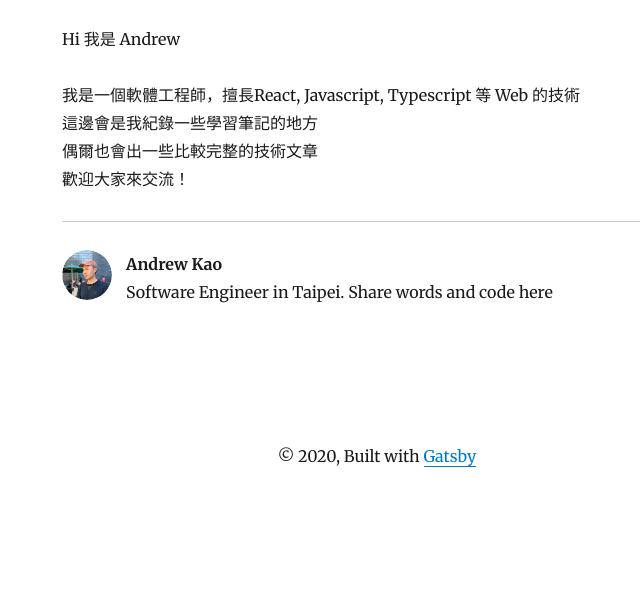
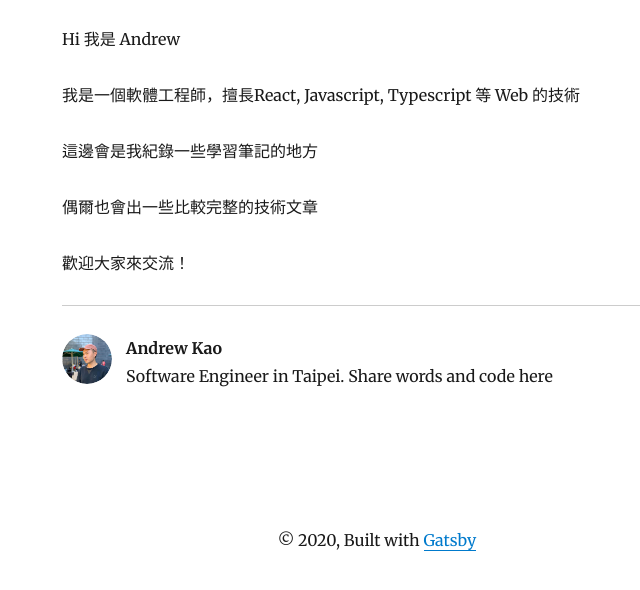
Before and after one commit to andykao1213/CT_Blog, a Gatsby site: page /blog/test/ in a window 1280 px wide. Shown: the part 198-788 px from the top of the page, without its empty margins (263-903 px from the left). Built offline with nearby package versions, Linux system fonts and the light colour scheme; Gatsby itself is replaced by a stand-in of ours; some packages are replaced by stand-ins of ours.

Commit message:
Update Blog “test”

```diff
--- a/content/blog/test.md
+++ b/content/blog/test.md
@@ -6,7 +6,10 @@ description: introduction
 ---
 Hi 我是 Andrew
 
-我是一個軟體工程師，擅長React, Javascript, Typescript 等 Web 的技術\
-這邊會是我紀錄一些學習筆記的地方\
-偶爾也會出一些比較完整的技術文章\
+我是一個軟體工程師，擅長React, Javascript, Typescript 等 Web 的技術
+
+這邊會是我紀錄一些學習筆記的地方
+
+偶爾也會出一些比較完整的技術文章
+
 歡迎大家來交流！
```
